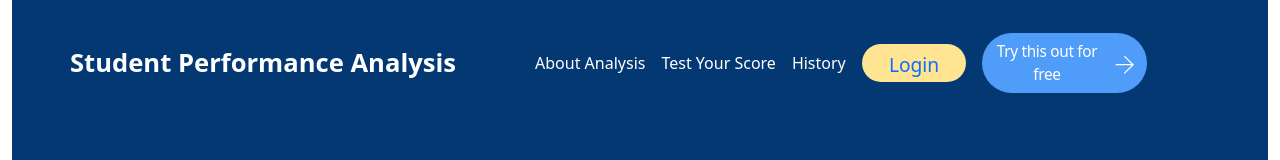
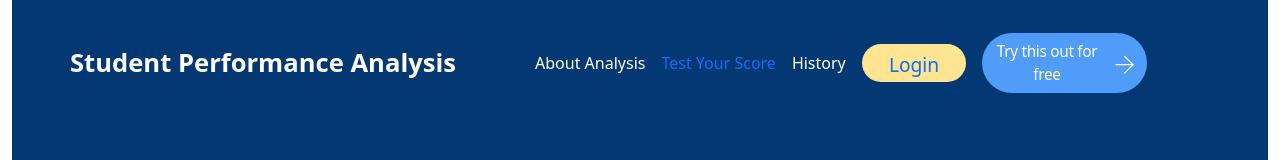
Before and after one commit to Manoj12012004/Student_performance_analysis, a React (Create React App) app in the folder app/: page / in a window 1280 px wide. Shown: the top 160 px of the page. Built offline with nearby package versions, Linux system fonts and the light colour scheme.

Commit message:
Update Navbar.jsx

```diff
--- a/app/src/components/Navbar.jsx
+++ b/app/src/components/Navbar.jsx
@@ -30,7 +30,7 @@ function Navbar1({props}){
                 <Navbar.Collapse id="basic-navbar-nav">
                     <Nav className="me-auto d-flex justify-content-between" style={{margin:"auto",}} >
                         <Nav.Link className="About" >About Analysis</Nav.Link>
-                        <Nav.Link className="Test" >Test Your Score</Nav.Link>
+                        <Nav.Link className="Test" ><Link to={link} style={{textDecoration:"none"}}>Test Your Score</Link></Nav.Link>
                         <Nav.Link className="History" >History</Nav.Link>
                         <div className="Btns d-flex justify-content-center align-items-center">
                             {token?<div className="logout d-flex justify-content-center align-items-center" >
```
